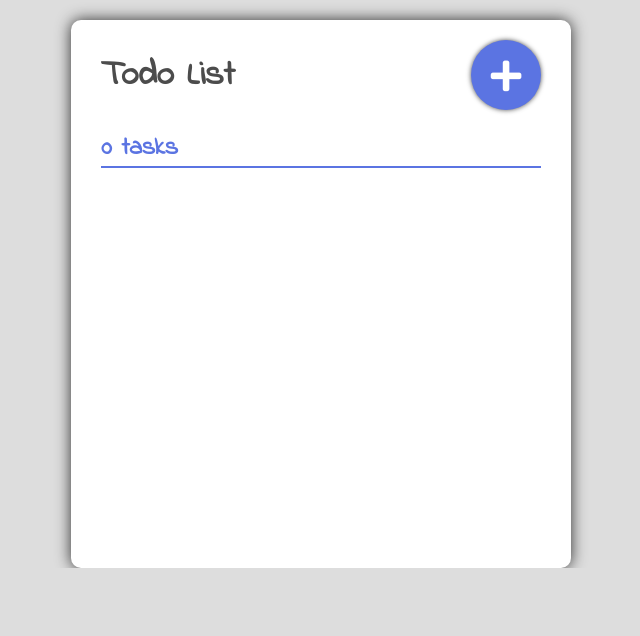
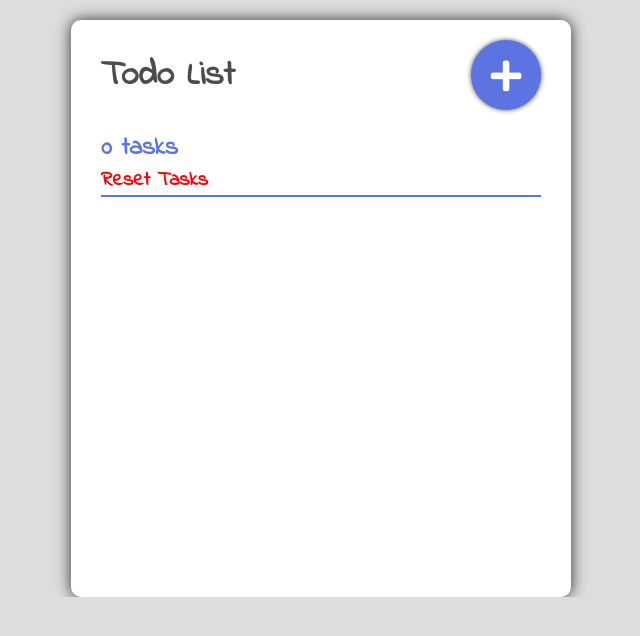
Before and after one commit to nguyentiennghiep/todo-app, a React app: page / in a window 1280 px wide. Shown: the top 636 px of the page, without its empty margins (319-959 px from the left). Built offline with nearby package versions, Linux system fonts and the light colour scheme.

Commit message:
Add reset button

```diff
--- a/src/actions/index.js
+++ b/src/actions/index.js
@@ -26,3 +26,9 @@ export const doneTask = (id) =>{
         id
     }
 }
+
+export const resetTasks = () =>{
+    return {
+        type: types.RESET
+    }
+}
--- a/src/components/App.js
+++ b/src/components/App.js
@@ -14,18 +14,22 @@ class App extends React.Component {
         this.props.onToggle();
     }
 
+    handleReset = () => {
+        window.confirm("Are you sure you wish to delete this item?") &&
+            this.props.onReset()
+    }
+
     render() {
         const { tasks } = this.props;
         const taskList = tasks.map((task, index) => {
             return <Task task={task} key={index} />;
         });
-        const count = tasks.reduce((count,task)=>{
-            if(task.done === false)
-            {
+        const count = tasks.reduce((count, task) => {
+            if (task.done === false) {
                 return count + 1;
             }
             return count;
-        },0);
+        }, 0);
         return (
             <React.Fragment>
                 <div className="container-fluid">
@@ -36,13 +40,14 @@ class App extends React.Component {
                                 <span onClick={this.handleClick}><i className="fas fa-plus"></i> </span>
                             </div>
                             <h3>{count} tasks</h3>
+                            <span onClick={this.handleReset}>Reset Tasks</span>
                         </div>
                     </div>
                     <div className="tasks-list">
                         {taskList}
                     </div>
                 </div>
-                <AddFrom/>
+                <AddFrom />
             </React.Fragment>
         );
     }
@@ -54,10 +59,13 @@ const mapStateToProps = (state) => {
     };
 };
 
-const mapDispatchToprops = (dispatch ) => {
+const mapDispatchToprops = (dispatch) => {
     return {
-        onToggle : () => {
+        onToggle: () => {
             dispatch(actions.toggleOn());
+        },
+        onReset: () => {
+            dispatch(actions.resetTasks());
         }
     };
 };
--- a/src/constraint/type.js
+++ b/src/constraint/type.js
@@ -2,3 +2,4 @@ export const ADD = 'ADD';
 export const TOGGLE_ON = 'TOGGLE_ON';
 export const TOGGLE_OFF = 'TOGGLE_OFF';
 export const DONE = 'DONE';
+export const RESET = 'RESET';
--- a/src/public/style.css
+++ b/src/public/style.css
@@ -6,6 +6,9 @@ body{
   padding :0 ;
   margin :0;
   background-color: #DDD;
+}
+*{
+  box-sizing: border-box;
 }
 
 
@@ -66,6 +69,20 @@ body{
 
 .container .top {
   background-color: #FFF;
+}
+
+.container .top span {
+  color: red;
+  text-decoration: red;
+  font-size: 20px;
+  font-weight: bold;
+  border-radius: 20px;
+  padding: 5px 0;
+
+}
+
+.container .top span:hover {
+  cursor: pointer;
 }
 
 .container .top {
--- a/src/reducers/tasks.js
+++ b/src/reducers/tasks.js
@@ -38,6 +38,12 @@ const tasksReducer = function (state = initialState, action) {
             {
                 newState[index].done = !newState[index].done;
             }
+            localStorage.setItem("tasks", JSON.stringify(newState));
+            return newState;
+        }
+        case types.RESET :{
+            let newState  = [];
+            localStorage.setItem("tasks", JSON.stringify(newState));
             return newState;
         }
         default:{
```
